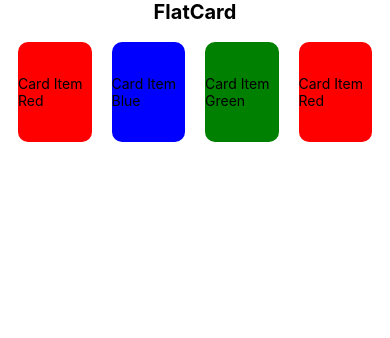
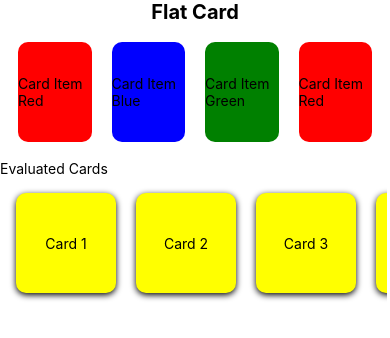
Before and after one commit to kaustubhraut2001/react-native-01, a React Native app: screen / in a window 390 px wide. Shown: the top 338 px of the page. Built offline with nearby package versions, Linux system fonts and the light colour scheme.

Commit message:
Update: Elevated card

```diff
--- a/App.tsx
+++ b/App.tsx
@@ -1,6 +1,7 @@
 import { View, Text, SafeAreaView, ScrollView } from 'react-native'
 import React from 'react'
 import FlatCard from './components/FlatCard'
+import EvaluatedCards from './components/EvaluatedCards'
 
 const App = () => {
   return (
@@ -8,6 +9,7 @@ const App = () => {
       <ScrollView>
       {/* <Text>App</Text> */}
       <FlatCard/>
+      <EvaluatedCards/>
       </ScrollView>
     </SafeAreaView>
   )
--- /dev/null
+++ b/components/EvaluatedCards.tsx
@@ -0,0 +1,58 @@
+import {View, Text, ScrollView, StyleSheet} from 'react-native';
+import React from 'react';
+
+const EvaluatedCards = () => {
+  return (
+    <View>
+      <Text>Evaluated Cards</Text>
+      <ScrollView horizontal={true} style={styles.container}>
+        <View style={[styles.card, styles.elivated]}>
+          <Text>Card 1</Text>
+        </View>
+        <View style={[styles.card, styles.elivated]}>
+          <Text>Card 2</Text>
+        </View>
+        <View style={[styles.card, styles.elivated]}>
+          <Text>Card 3</Text>
+        </View>
+        <View style={[styles.card, styles.elivated]}>
+          <Text>Card 4</Text>
+        </View>
+        <View style={[styles.card, styles.elivated]}>
+          <Text>Card 5</Text>
+        </View>
+      </ScrollView>
+    </View>
+  );
+};
+
+const styles = StyleSheet.create({
+  container: {
+    flex: 1,
+    flexDirection: 'row',
+
+    padding: 3,
+    margin: 3,
+  },
+  card: {
+    flex: 1,
+    alignItems: 'center',
+    justifyContent: 'center',
+    height: 100,
+    width: 100,
+    margin: 10,
+
+    borderRadius: 10,
+  },
+  elivated: {
+    backgroundColor: 'yellow',
+    elevation: 4,
+    shadowOffset: {
+      width: 0,
+      height: 2,
+    },
+    shadowRadius: 6,
+  },
+});
+
+export default EvaluatedCards;
--- a/components/FlatCard.tsx
+++ b/components/FlatCard.tsx
@@ -4,7 +4,7 @@ import React from 'react';
 const FlatCard = () => {
   return (
 	<View>
-	  <Text style = {styles.headingText}>FlatCard</Text>
+	  <Text style = {styles.headingText}>Flat Card</Text>
 	  <View style = {styles.container}>
 		<View style = {[styles.card , styles.card1]}>
 		  <Text>Card Item Red</Text>
```
